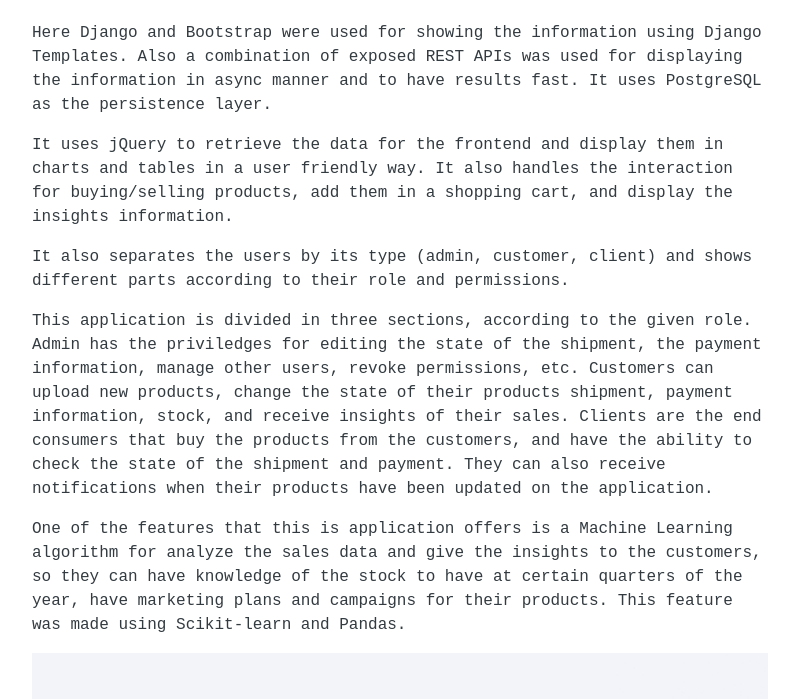
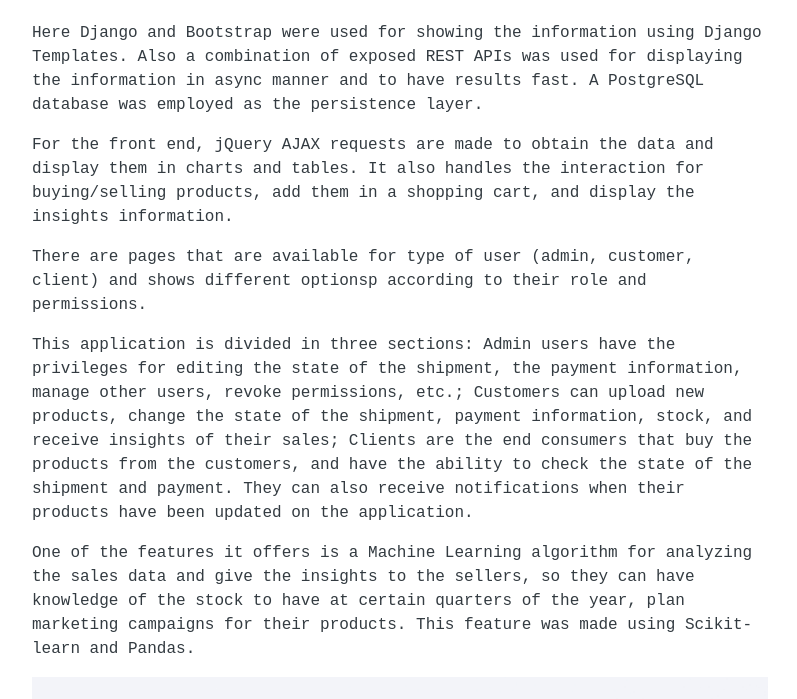
Before and after one commit to marco-calderon/portfolio-bootstrap, a plain HTML site: page tracking-manager-django.html in a window 1280 px wide. Shown: the part 1001-1700 px from the top of the page, without its empty margins (240-1037 px from the left). Drawn offline with Linux system fonts and the light colour scheme.

Commit message:
Update redaction.

```diff
--- a/tracking-manager-django.html
+++ b/tracking-manager-django.html
@@ -80,11 +80,11 @@
             <p>This project allows customers and clients to buy and sell goods while having the process at hand and giving them the control over the shipment, payment status and delivery state of the product.</p>
             <p>It shows insights about the product sales using Machine Learning algorithms and charts for displaying information for taking action on marketing, management and logistics of their services.</p>
             <img src="assets/img/t2.jpg" class="img-fluid mb-4" alt="Home screen">
-            <p>Here Django and Bootstrap were used for showing the information using Django Templates. Also a combination of exposed REST APIs was used for displaying the information in async manner and to have results fast. It uses PostgreSQL as the persistence layer.</p>
-            <p>It uses jQuery to retrieve the data for the frontend and display them in charts and tables in a user friendly way. It also handles the interaction for buying/selling products, add them in a shopping cart, and display the insights information.</p>
-            <p>It also separates the users by its type (admin, customer, client) and shows different parts according to their role and permissions.</p>
-            <p>This application is divided in three sections, according to the given role. Admin has the priviledges for editing the state of the shipment, the payment information, manage other users, revoke permissions, etc. Customers can upload new products, change the state of their products shipment, payment information, stock, and receive insights of their sales. Clients are the end consumers that buy the products from the customers, and have the ability to check the state of the shipment and payment. They can also receive notifications when their products have been updated on the application.</p>
-            <p>One of the features that this is application offers is a Machine Learning algorithm for analyze the sales data and give the insights to the customers, so they can have knowledge of the stock to have at certain quarters of the year, have marketing plans and campaigns for their products. This feature was made using Scikit-learn and Pandas.</p>
+            <p>Here Django and Bootstrap were used for showing the information using Django Templates. Also a combination of exposed REST APIs was used for displaying the information in async manner and to have results fast. A PostgreSQL database was employed as the persistence layer.</p>
+            <p>For the front end, jQuery AJAX requests are made to obtain the data and display them in charts and tables. It also handles the interaction for buying/selling products, add them in a shopping cart, and display the insights information.</p>
+            <p>There are pages that are available for type of user (admin, customer, client) and shows different optionsp according to their role and permissions.</p>
+            <p>This application is divided in three sections: Admin users have the privileges for editing the state of the shipment, the payment information, manage other users, revoke permissions, etc.; Customers can upload new products, change the state of the shipment, payment information, stock, and receive insights of their sales; Clients are the end consumers that buy the products from the customers, and have the ability to check the state of the shipment and payment. They can also receive notifications when their products have been updated on the application.</p>
+            <p>One of the features it offers is a Machine Learning algorithm for analyzing the sales data and give the insights to the sellers, so they can have knowledge of the stock to have at certain quarters of the year, plan marketing campaigns for their products. This feature was made using Scikit-learn and Pandas.</p>
             <img src="assets/img/t3.jpg" class="img-fluid mb-4" alt="Home screen">
             <div class="row mt-5">
               <div class="col-lg-4">
```
